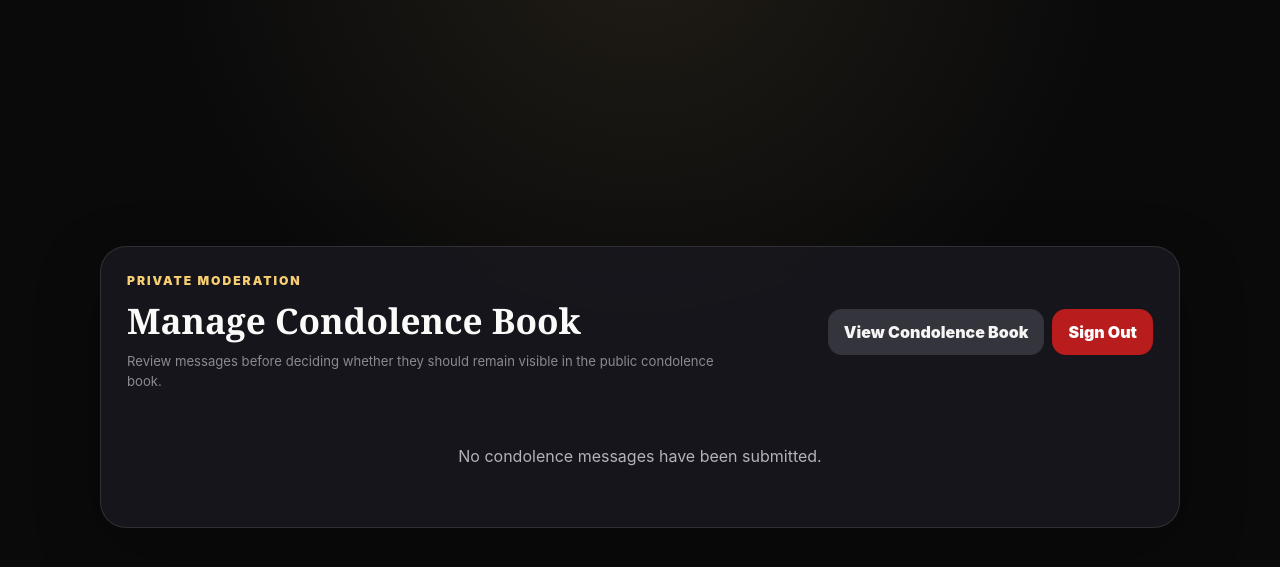
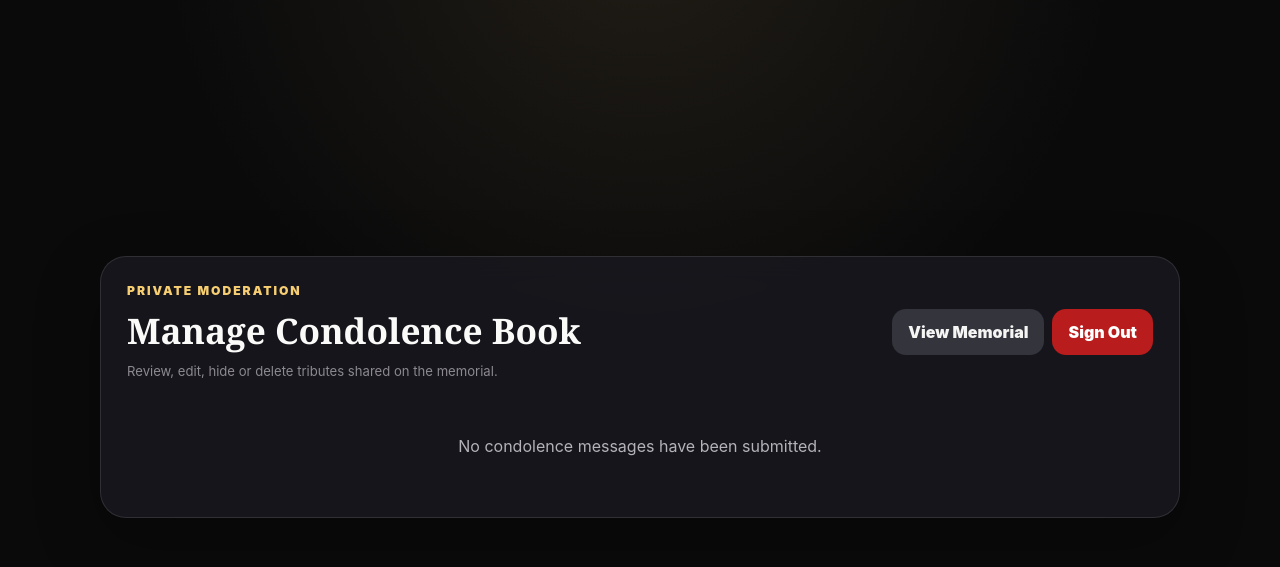
Before and after one commit to BasilOkoth/mum_memorial, a Flask app: page /admin in a window 1280 px wide. Shown: the top 567 px of the page. Run offline with Flask 3, Linux system fonts and the light colour scheme; the visitor is signed in with stand-in values (Sample User, id 1); some libraries are stand-ins or nearby versions.

Commit message:
Update admin.html

```diff
--- a/templates/admin.html
+++ b/templates/admin.html
@@ -10,8 +10,7 @@
                 <p class="section-kicker">Private moderation</p>
                 <h1>Manage Condolence Book</h1>
                 <p class="admin-intro">
-                    Review messages before deciding whether they should remain
-                    visible in the public condolence book.
+                    Review, edit, hide or delete tributes shared on the memorial.
                 </p>
             </div>
 
@@ -22,7 +21,7 @@
                     target="_blank"
                     rel="noopener noreferrer"
                 >
-                    View Condolence Book
+                    View Memorial
                 </a>
 
                 <form method="post" action="{{ url_for('admin_logout') }}">
@@ -48,8 +47,8 @@
 
         <div class="admin-list">
             {% for candle in candles %}
-                <article class="admin-row">
-                    <div>
+                <article class="admin-row" id="entry-{{ candle.id }}">
+                    <div class="admin-entry-content">
                         <div class="admin-name">
                             {{ candle.participant_name }}
 
@@ -63,8 +62,58 @@
                         </p>
 
                         <small>
-                            Signed {{ candle.created_at.strftime("%d %b %Y, %H:%M") }}
+                            Shared {{ candle.created_at.strftime("%d %b %Y, %H:%M") }}
                         </small>
+
+                        <details class="admin-edit-panel">
+                            <summary class="secondary-button edit-summary">
+                                Edit Tribute
+                            </summary>
+
+                            <form
+                                class="admin-edit-form"
+                                method="post"
+                                action="{{ url_for('edit_candle', candle_id=candle.id) }}"
+                            >
+                                <input
+                                    type="hidden"
+                                    name="_csrf_token"
+                                    value="{{ csrf_token() }}"
+                                >
+
+                                <div class="field-group">
+                                    <label for="name-{{ candle.id }}">
+                                        Name
+                                    </label>
+                                    <input
+                                        id="name-{{ candle.id }}"
+                                        name="participant_name"
+                                        maxlength="80"
+                                        value="{{ candle.participant_name }}"
+                                    >
+                                </div>
+
+                                <div class="field-group">
+                                    <label for="message-{{ candle.id }}">
+                                        Tribute
+                                    </label>
+                                    <textarea
+                                        id="message-{{ candle.id }}"
+                                        name="message"
+                                        maxlength="600"
+                                        rows="6"
+                                        required
+                                    >{{ candle.message }}</textarea>
+                                </div>
+
+                                <button
+                                    class="secondary-button"
+                                    type="submit"
+                                >
+                                    Save Changes
+                                </button>
+                            </form>
+                        </details>
                     </div>
 
                     <div class="row-actions">
@@ -89,7 +138,7 @@
                         <form
                             method="post"
                             action="{{ url_for('delete_candle', candle_id=candle.id) }}"
-                            onsubmit="return confirm('Delete this condolence entry permanently?')"
+                            onsubmit="return confirm('Delete this tribute permanently?')"
                         >
                             <input
                                 type="hidden"
```
